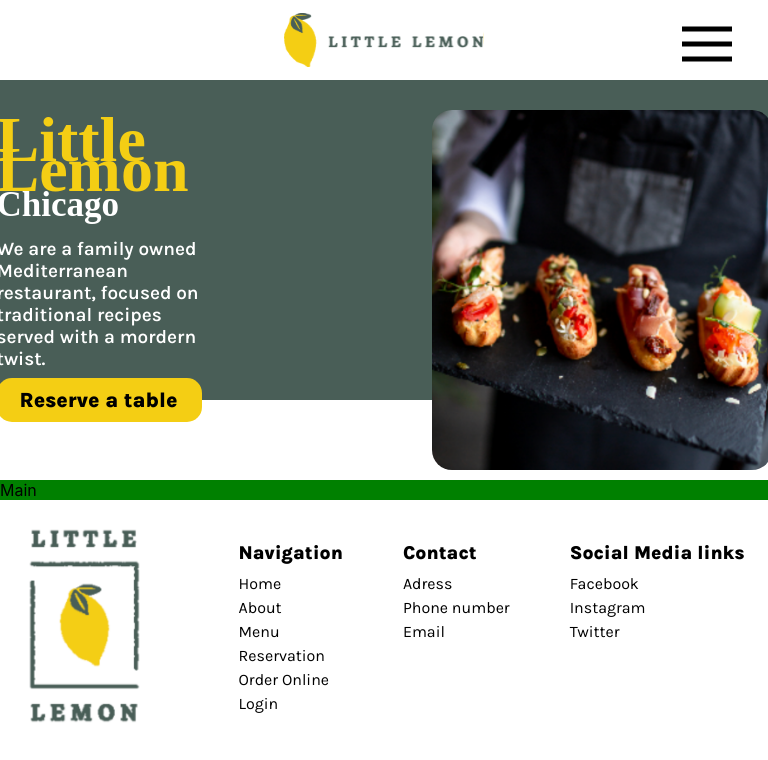
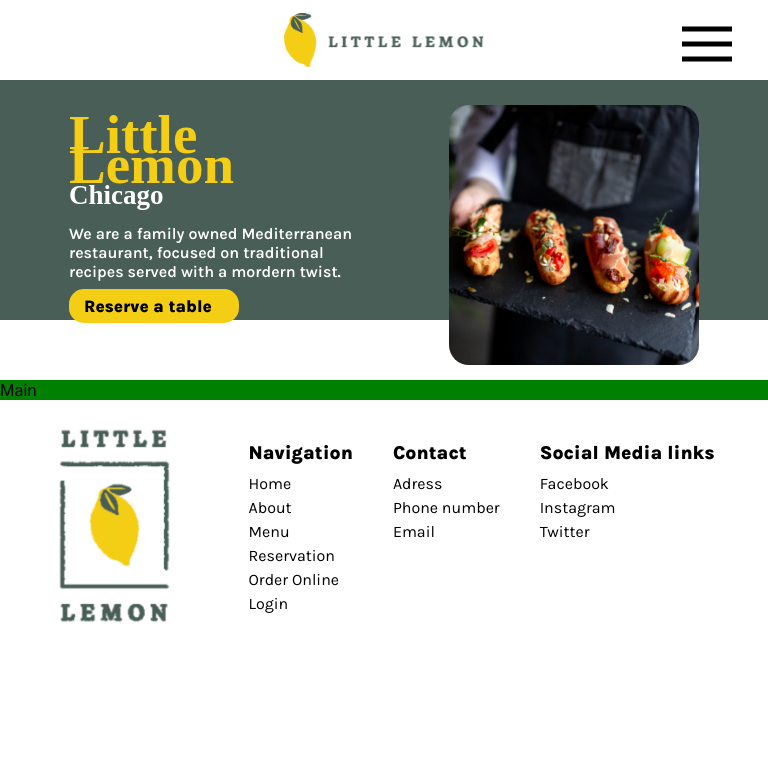
Before and after one commit to JohannHerberger/Little-Lemon-reservation, a React (Create React App) app: page / in a window 768 px wide. Shown: the top 760 px of the page. Built offline with nearby package versions, Linux system fonts and the light colour scheme; a web font is replaced by a local one.

Commit message:
Responsive design, bis auf Handy

```diff
--- a/src/Components/nav.js
+++ b/src/Components/nav.js
@@ -17,6 +17,9 @@
                     <a className="nav-link">About</a>
                 </li>
                 <li>
+                    <a className="nav-link">Menu</a>
+                </li>
+                <li>
                     <a className="nav-link">Reservation</a>
                 </li>
                 <li>
--- a/src/styles/footer.css
+++ b/src/styles/footer.css
@@ -46,7 +46,7 @@
         width: 120px;
     }
     .footer-wrapper{
-        margin-left: 20px;
+        margin-left: 0px;
     }
 }
 
@@ -58,7 +58,7 @@
     }
     .logo-footer{
         width: 90px;
-        margin-left: 94px;
+        margin-left: 130px;
     }
     .footer-container{
         flex-direction: column;
--- a/src/styles/header.css
+++ b/src/styles/header.css
@@ -65,3 +65,63 @@
     border-radius: 20px;
     object-position: center;
 }
+
+@media (max-width: 642px){
+    .header-pic{
+        display: none;
+    }
+    .header{
+        height: 200px;
+    }
+    .header-h1{
+        font-size: 40px;
+    }
+    .header-h3{
+        font-size: 20px;
+    }
+    .header-text{
+        font-size: 12px;
+        margin-top: 5px;
+    }
+    .header-button{
+        width: 130px;
+        font-size: 14px;
+        padding: 4px 10px;
+    }
+    .header-text-container{
+        margin-top: 10px;
+        margin-left: 30px;
+        width: 400px;
+    }
+}
+
+@media (max-width: 1025px) and (min-width: 642px){
+    .header-pic{
+        width: 250px;
+        height: 260px;
+        margin-top: 25px;
+        margin-left: 35px;
+    }
+    .header-text-container{
+        margin-top: 40px;
+        width: 300px;
+        margin-right: 45px;
+    }
+    .header-h1{
+        font-size: 55px;
+    }
+    .header-h3{
+        font-size: 27px;
+    }
+    .header-text{
+        font-size: 16px;
+    }
+    .header-button{
+        font-size: 17px;
+        width: 170px;
+        padding: 7px 15px;
+    }
+    .header{
+        height: 300px;
+    }
+}
--- a/src/styles/nav.css
+++ b/src/styles/nav.css
@@ -13,7 +13,7 @@
     font-family: "Karla";
     list-style: none;
     display: flex;
-    margin-left: 40px;
+    margin-left: 30px;
     font-weight: 900;
     font-size: 17px;
 }
```
